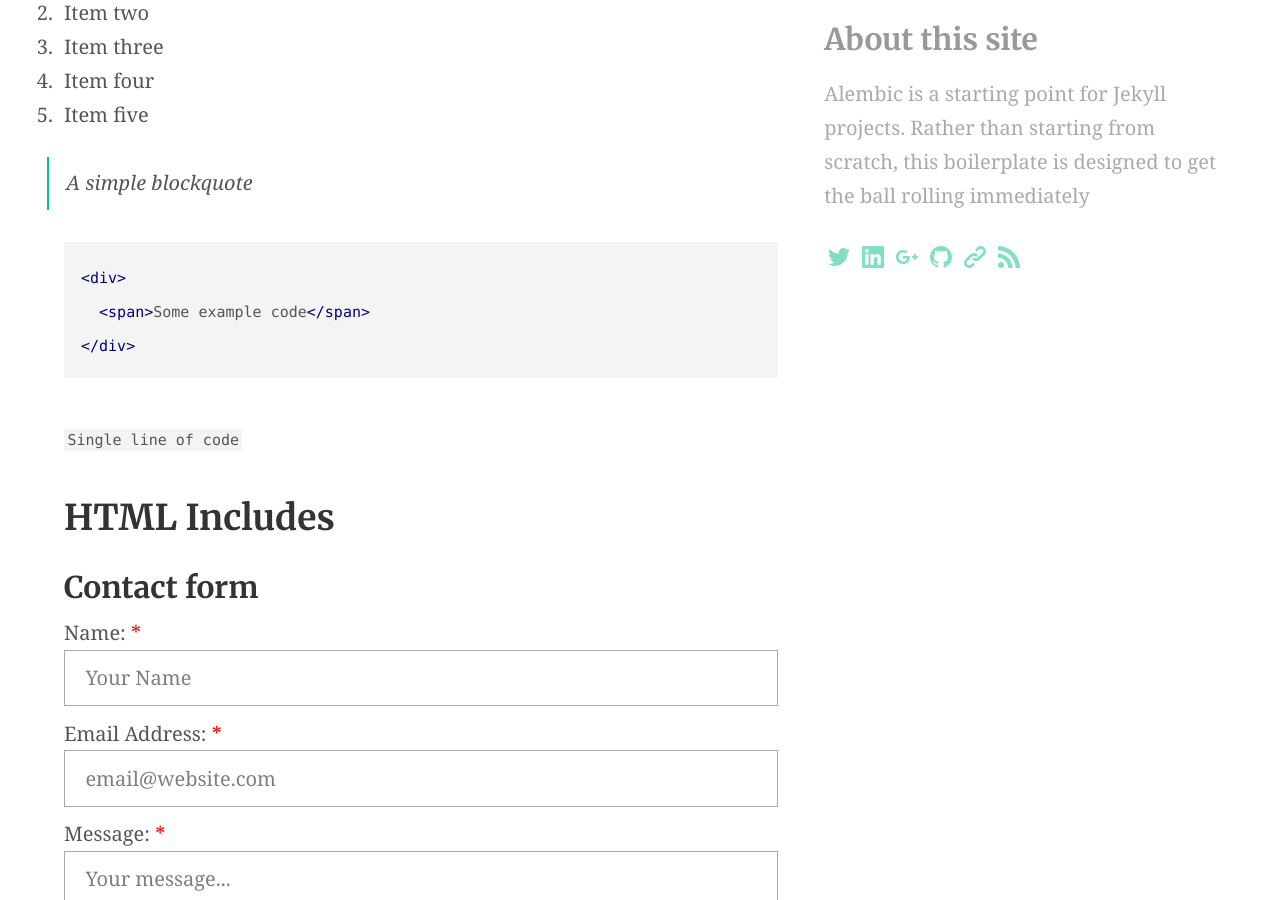
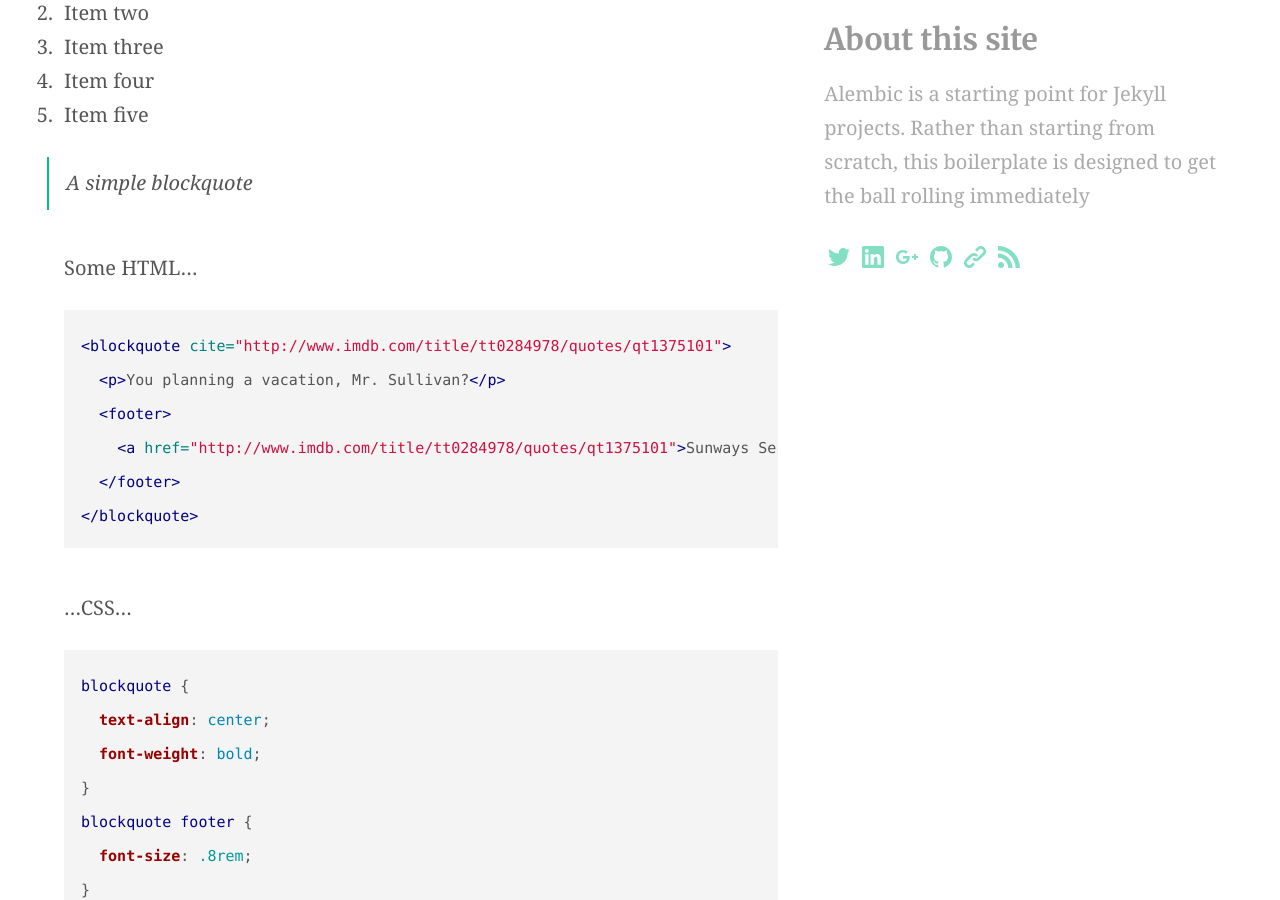
Before and after one commit to daviddarnes/alembic, a Jekyll site: the page built from elements.md, in a window 1280 px wide and 900 px high, scrolled down 1476 px. Built offline with Jekyll 4.4.1, drawn with Linux system fonts in a browser that asks for light colours; our own code applies the rules of GitHub Pages for plain Markdown files; some of the changed text lies outside the part shown.

Commit message:
Change code samples to overflow and scroll, fixes #60

````diff
--- a/assets/styles.scss
+++ b/assets/styles.scss
@@ -438,4 +438,8 @@ pre code {
     margin-left: .2rem;
     margin-right: .2rem;
   }
+  pre {
+    white-space: pre;
+    overflow-x: scroll;
+  }
 }
--- a/elements.md
+++ b/elements.md
@@ -41,10 +41,37 @@ Duis aute irure dolor in [A link](https://david.darn.es "A link") reprehenderit
 
 > A simple blockquote
 
+Some HTML...
+
 ``` html
-<div>
-  <span>Some example code</span>
-</div>
+<blockquote cite="http://www.imdb.com/title/tt0284978/quotes/qt1375101">
+  <p>You planning a vacation, Mr. Sullivan?</p>
+  <footer>
+    <a href="http://www.imdb.com/title/tt0284978/quotes/qt1375101">Sunways Security Guard</a>
+  </footer>
+</blockquote>
+```
+
+...CSS...
+
+``` css
+blockquote {
+  text-align: center;
+  font-weight: bold;
+}
+blockquote footer {
+  font-size: .8rem;
+}
+```
+
+...and JavaScript
+
+``` js
+const blockquote = document.querySelector("blockquote")
+const bolden = (keyString, string) =>
+	string.replace(new RegExp(keyString, 'g'), '<strong>'+keyString+'</strong>')
+
+blockquote.innerHTML = bolden("Mr. Sullivan", blockquote.innerHTML)
 ```
 
 `Single line of code`
````
Also changed, not shown: alembic-jekyll-theme.gemspec.
